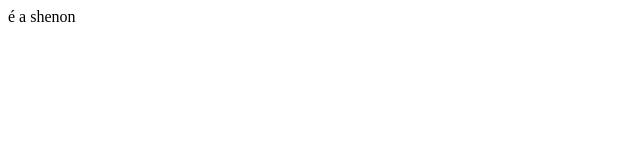
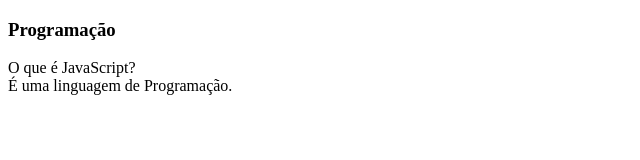
Before and after one commit to BoloDeMorango31/Flashcards, a plain HTML site: page index.html in a window 1280 px wide. Shown: the whole page, without its empty margins (0-640 px from the left). Drawn offline with Linux system fonts and the light colour scheme.

Commit message:
colocamos o body as perguntas

```diff
--- a/index.html
+++ b/index.html
@@ -6,6 +6,20 @@
     <title>FlashCards</title>
 </head>
 <body>
-    é a shenon
+    <main>
+        <section class="container">
+            <article class="cartao">
+                <div class="cartao_conteudo">
+                    <h3>Programação</h3>
+                    <div class="pergunta">
+                        O que é JavaScript?
+                    </div>
+                    <div class="resposta">
+                        É uma linguagem de Programação.
+                    </div>
+                </div>
+            </article>
+        </section>
+    </main>
 </body>
 </html>
```
